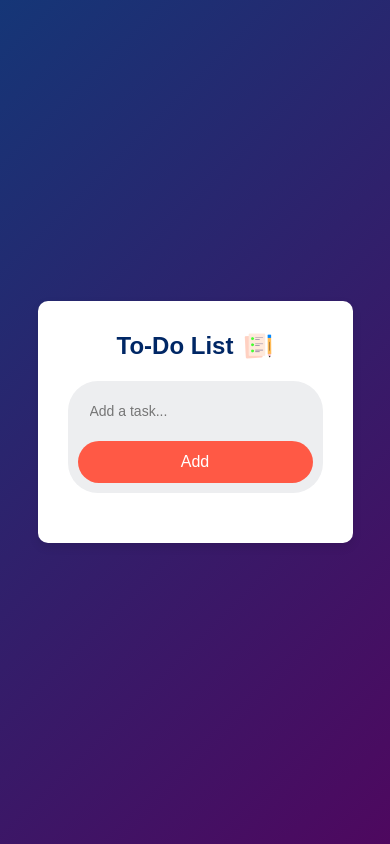
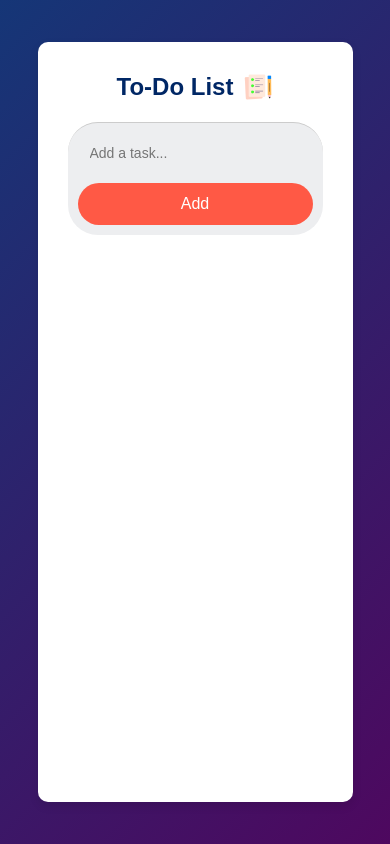
Before and after one commit to awale398/To-do-list-app, a plain HTML site: page index.html in a window 390 px wide. Drawn offline with Linux system fonts and the light colour scheme.

Commit message:
Update styles.css

```diff
--- a/styles.css
+++ b/styles.css
@@ -21,6 +21,11 @@ body {
 }
 
 .todo-app {
+    display: flex;
+    flex-direction: column;
+    height: 80vh; /* Ensure it takes most of the screen */
+    max-height: 80vh; /* Prevent it from growing too much */
+    overflow: hidden; /* Prevent scrolling outside */
     width: 100%;
     background: #fff;
     padding: 30px;
@@ -42,10 +47,23 @@ body {
     margin-left: 10px;
 }
 
+#list-container {
+    flex: 1; /* Allow list to take remaining space */
+    overflow-y: auto; /* Enable vertical scrolling */
+    max-height: 60vh; /* Ensure space for input */
+    padding-right: 10px; /* Prevent text from touching edge */
+}
+
 /* Input Section */
 .row {
     display: flex;
     align-items: center;
+    position: sticky;
+    bottom: 0;
+    background: white;
+    padding: 10px;
+    border-top: 1px solid #ccc;
+    z-index: 10;
     background: #edeef0;
     border-radius: 30px;
     padding-left: 15px;
@@ -157,3 +175,15 @@ ul li span:hover {
         font-size: 16px; /* Adjust font size */
     }
 }
+
+/* Make sure the list has space to scroll on mobile */
+@media (max-width: 480px) {
+    .todo-app {
+        height: 90vh;
+        max-height: 90vh;
+    }
+
+    #list-container {
+        max-height: 70vh;
+    }
+}
```
